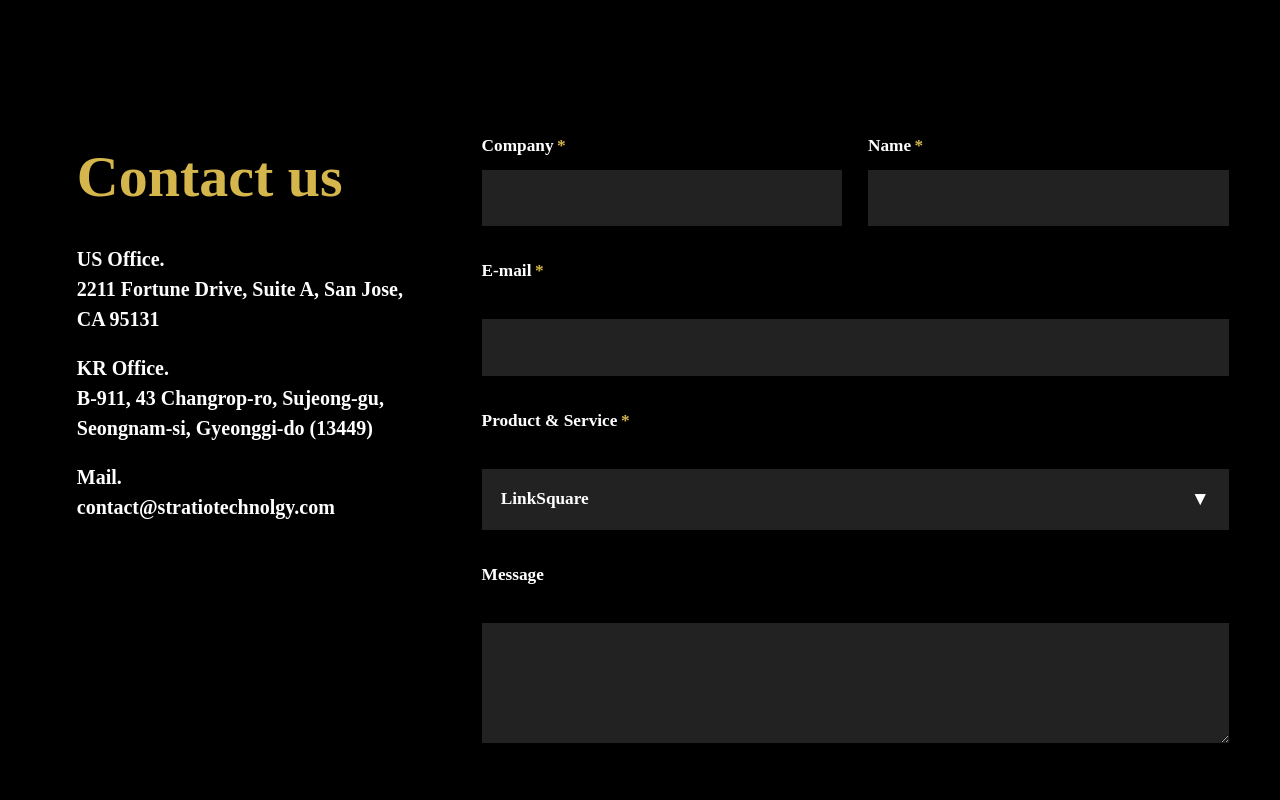
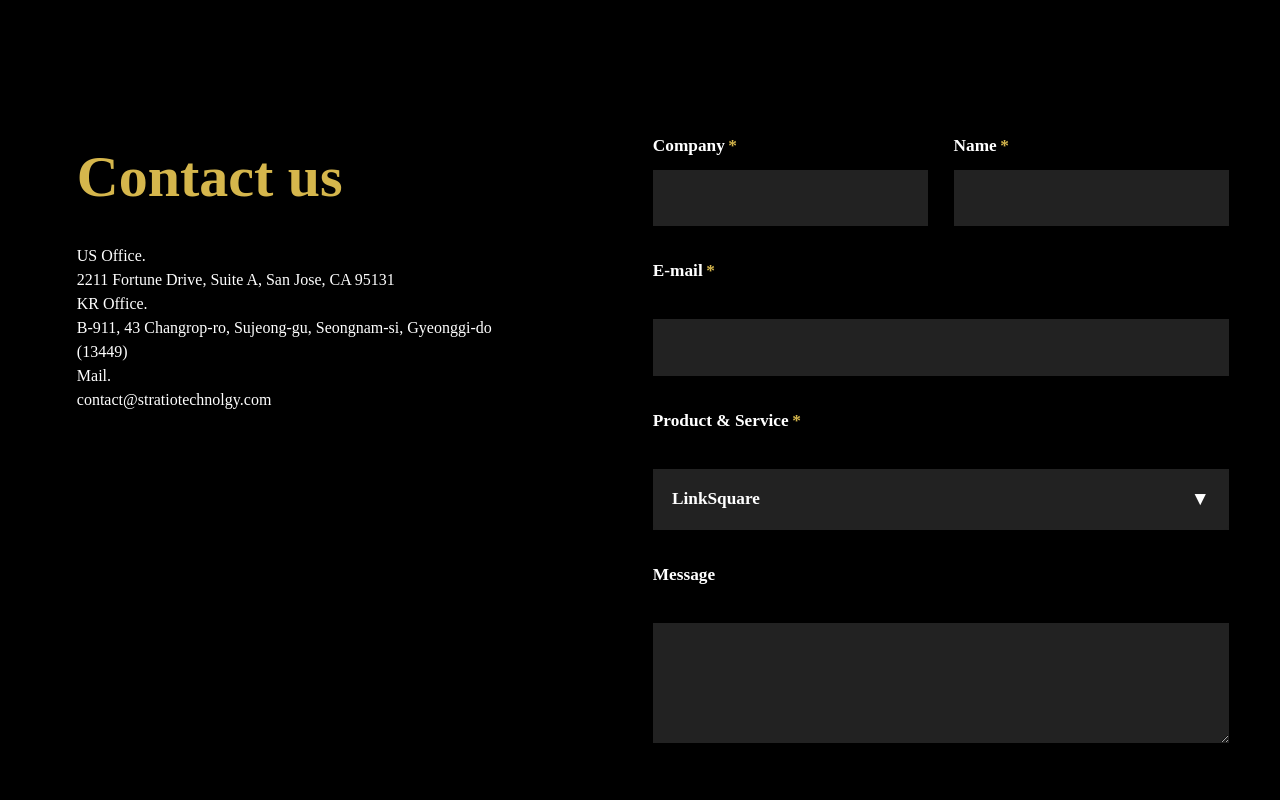
Before and after one commit to MoeThetPanHnin/stratiohomepage, a React (Vite) app: page / in a window 1280 px wide. Shown: the part 1820-2620 px from the top of the page. Built offline with nearby package versions, Linux system fonts and the light colour scheme.

Commit message:
form add

```diff
--- a/src/Home.css
+++ b/src/Home.css
@@ -308,9 +308,9 @@
     display: flex;
     flex-direction: column;
   }
-  .contact-info h2 {
-    font-size: 2.1rem;
-    color: #D5B64C;
+  .contact-form-title {
+    font-size: 1.5rem;
+    color: #f1be14;
     font-weight: bold;
     margin-bottom: 2rem;
     text-align: center !important;
@@ -832,3 +832,14 @@ button[type="submit"]:hover {
     margin-bottom: 0 !important;
   }
 }
+
+@media (min-width: 900px) {
+  /* Equal width for contact-info and contact-form */
+  .contact {
+    gap: 3vw;
+  }
+  .contact-info, .contact-form {
+    flex: 0 0 50%;
+    max-width: 50%;
+  }
+}
--- a/src/Home.jsx
+++ b/src/Home.jsx
@@ -194,9 +194,12 @@ function Home() {
       <section className="contact">
         <div className="contact-info">
           <h2>Contact us</h2>
-          <p><strong>US Office.</strong><br />2211 Fortune Drive, Suite A, San Jose, CA 95131</p>
-          <p><strong>KR Office.</strong><br />B-911, 43 Changrop-ro, Sujeong-gu, Seongnam-si, Gyeonggi-do (13449)</p>
-          <p><strong>Mail.</strong><br />contact@stratiotechnolgy.com</p>
+          <div classname="us">US Office.</div>
+          <div classname="us-address">2211 Fortune Drive, Suite A, San Jose, CA 95131</div>
+          <div classname="kr">KR Office.</div>
+          <div classname="kr-address">B-911, 43 Changrop-ro, Sujeong-gu, Seongnam-si, Gyeonggi-do (13449)</div>
+          <div classname="mail">Mail.</div>
+          <div classname="mail-address">contact@stratiotechnolgy.com</div>
         </div>
         <form className="contact-form" onSubmit={handleSubmit} autoComplete="off">
           <div className="form-group">
```
